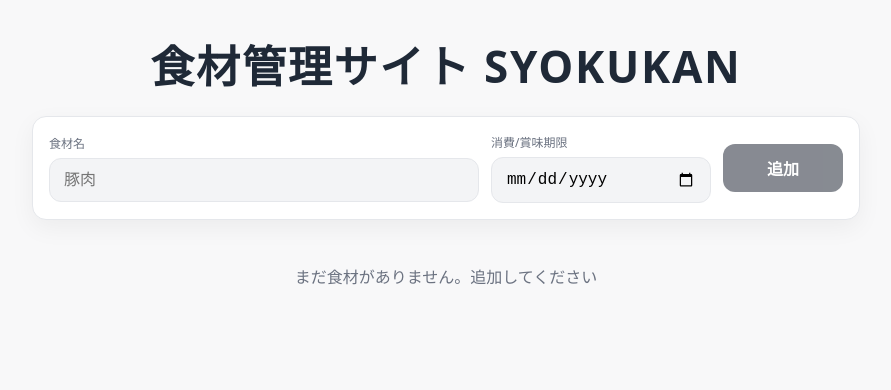
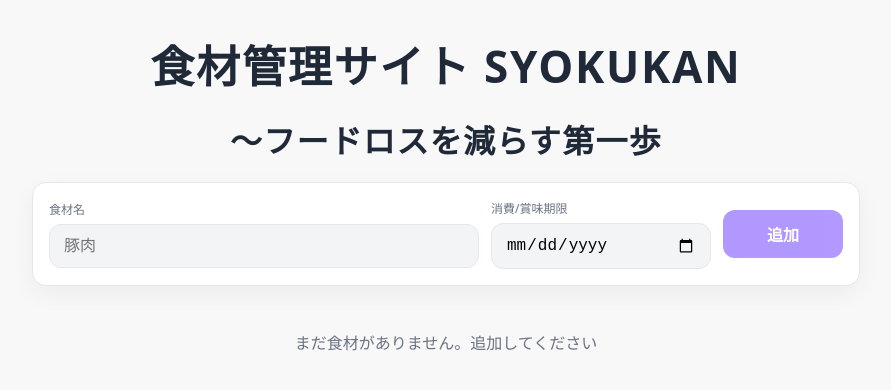
Before and after one commit to JuN-front/food-administrator, a plain HTML site: page index.html in a window 1280 px wide. Shown: the whole page, without its empty margins (194-1085 px from the left). Drawn offline with Linux system fonts and the light colour scheme.

Commit message:
changed some colors

```diff
--- a/index.html
+++ b/index.html
@@ -9,6 +9,7 @@
 <body>
   <div class="container">
     <h1>食材管理サイト SYOKUKAN</h1>
+    <h2>～フードロスを減らす第一歩</h2>
 
     <section class="add-card" aria-label="Add Ingredient">
       <div class="control">
--- a/styles.css
+++ b/styles.css
@@ -8,8 +8,8 @@
   --ring:#e5e7eb;        /* borders */
   --soft:#f3f4f6;        /* inputs */
   --warn-bg:#ffe6cc;     /* within 2 days */
-  --warn-border:#f59e0b;
-  --danger-bg:#ffd6d6;   /* expired */
+  --warn-border:#ffcc00;
+  --danger-bg:#ff00ff;   /* expired */
   --danger-border:#ef4444;
   --radius:14px;
 }
@@ -36,6 +36,13 @@ h1{
   letter-spacing: 0.04em;
   margin: 8px 0 20px;
   font-size: clamp(28px, 5vw, 44px);
+}
+
+h2{
+  text-align: center;
+  letter-spacing: 0.04em;
+  margin: 8px 0 20px;
+  font-size: clamp(20px, 5vw, 32px);
 }
 
 /* Input row */
@@ -76,7 +83,7 @@ input[type="text"]:focus, input[type="date"]:focus{ border-color: #9ca3af; backg
 
 .btn{
   cursor: pointer;
-  background: var(--accent);
+  background: #6633FF;
   color: var(--accent-ink);
   border: 0;
   border-radius: 12px;
```
